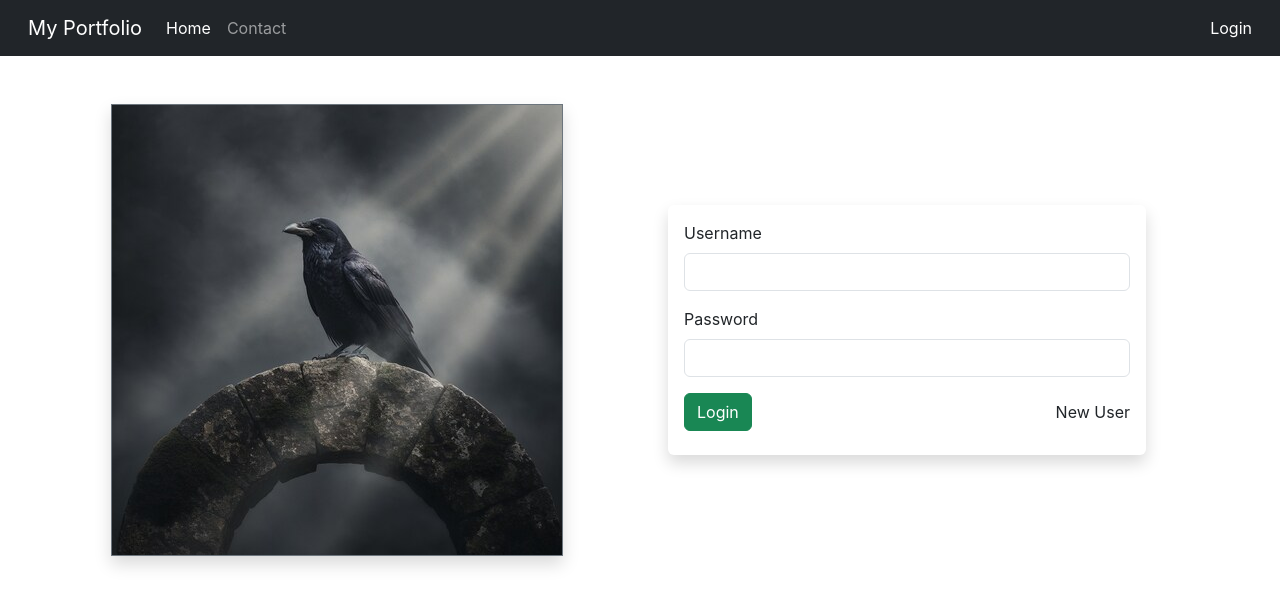
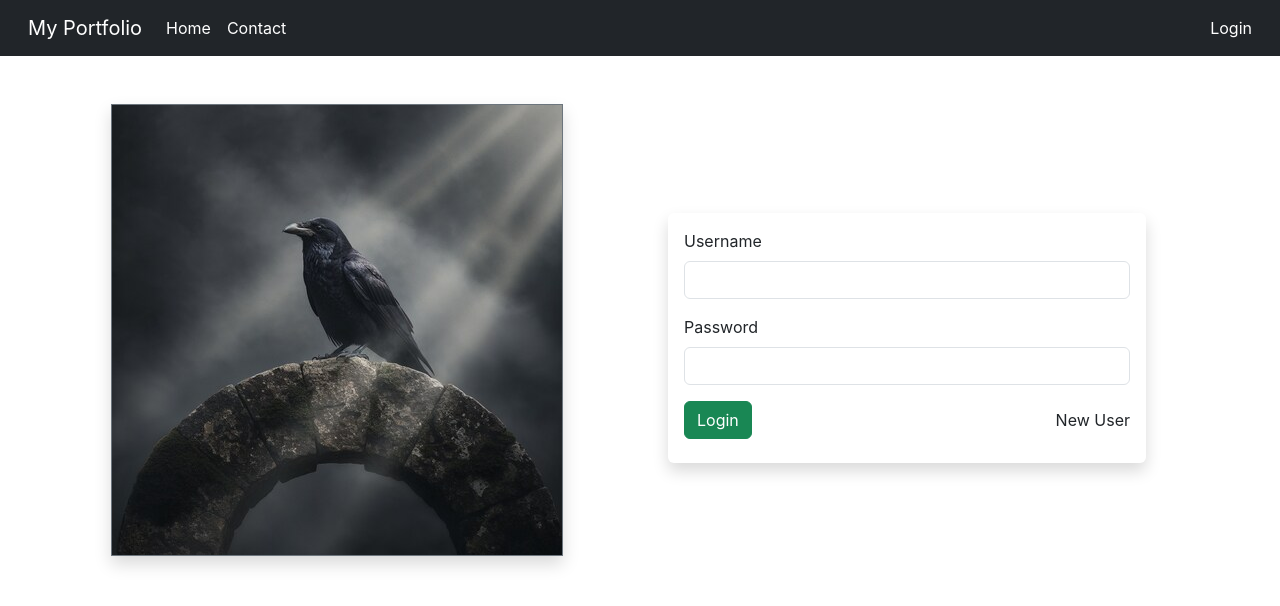
Before and after one commit to meabhishekgupta/login-portfolio, a React (Create React App) app: page / in a window 1280 px wide. Shown: the top 606 px of the page. Built offline with nearby package versions, Linux system fonts and the light colour scheme.

Commit message:
navbar text css change

```diff
--- a/src/Components/Navbar.js
+++ b/src/Components/Navbar.js
@@ -13,12 +13,12 @@ export default function Navbar() {
         <div class="collapse navbar-collapse" id="navbarSupportedContent">
           <ul class="navbar-nav me-auto mb-2 mb-lg-0">
             <li class="nav-item">
-              <a class="nav-link active" aria-current="page" href="/Home">
+              <a class="nav-link text-white" aria-current="page" href="/Home">
                 Home
               </a>
             </li>
             <li class="nav-item">
-              <a class="nav-link" href="/Contact">
+              <a class="nav-link text-white" href="/Contact">
                 Contact
               </a>
             </li>
--- a/src/Pages/Login.js
+++ b/src/Pages/Login.js
@@ -6,7 +6,7 @@ export default function () {
   return (
     <div className="container">
       <div className="row align-items-center">
-        <div className="col d-flex justify-content-center">
+        <div className="col d-flex justify-content-center mb-3">
           <img className="border border-secondary shadow" src={loginPageImg} alt="loginPageImage" />
         </div>
         <div className="col px-5">
```
